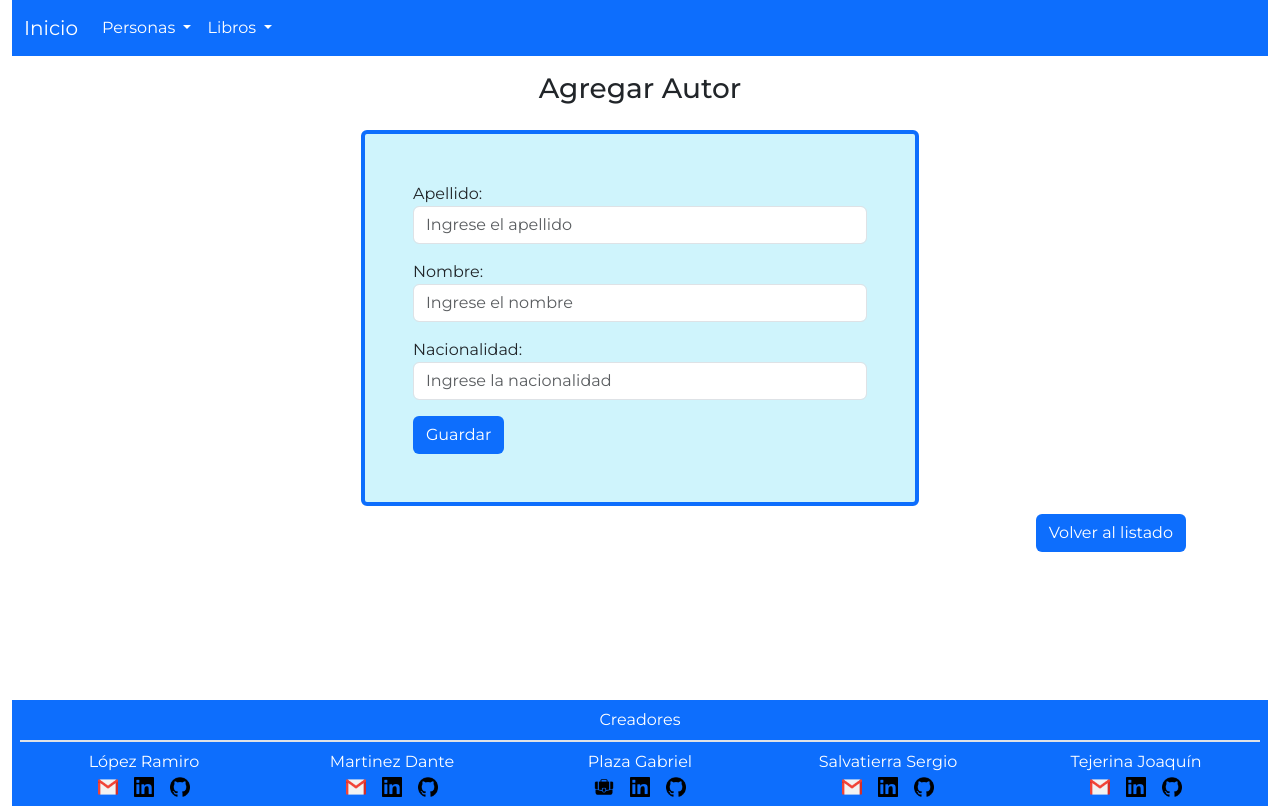
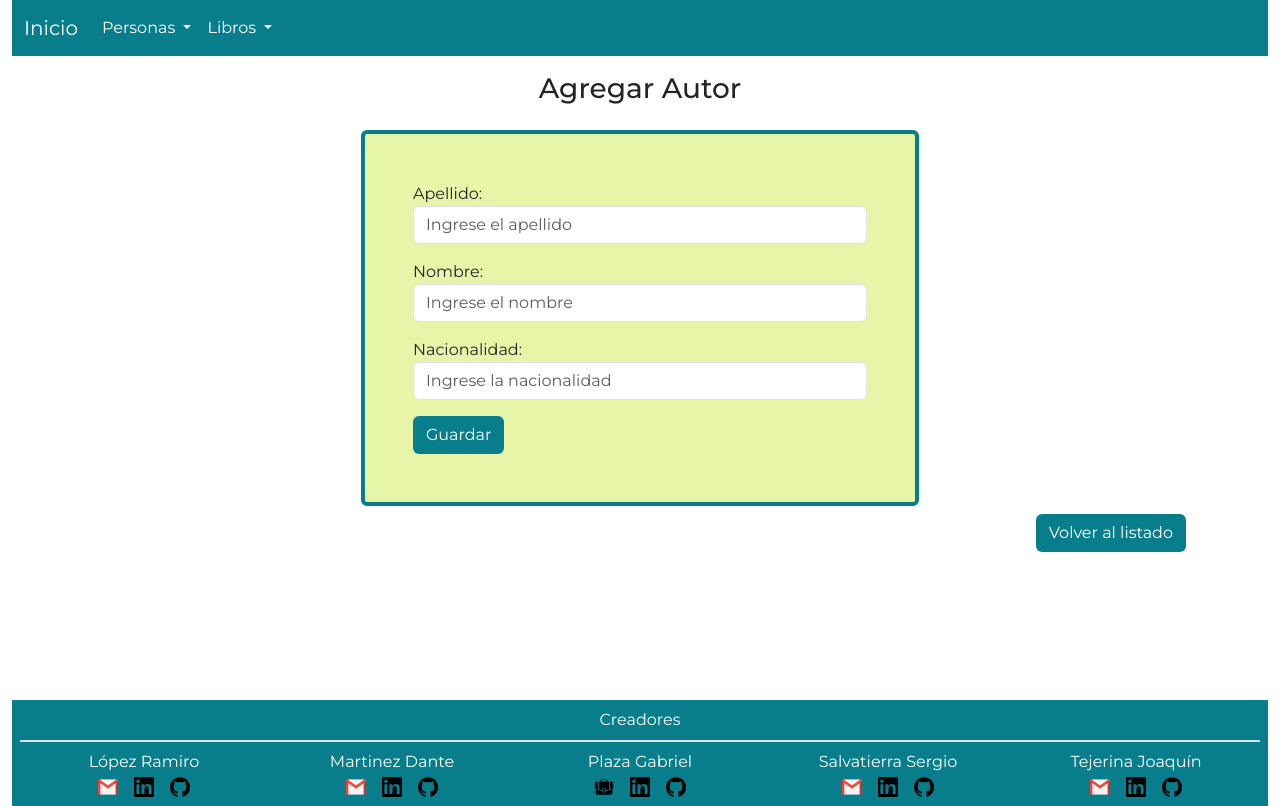
Before and after one commit to JoaquinT04/ProyectoBiblioteca, a Django app: page /autores/nuevo/ in a window 1280 px wide. Run offline with Django 4.2, Linux system fonts and the light colour scheme; some libraries are stand-ins or nearby versions.

Commit message:
FIX: Se modifica color del home

```diff
--- a/src/static/estilos/estilos.css
+++ b/src/static/estilos/estilos.css
@@ -1,8 +1,8 @@
 :root {
     /*COLOR PRIMARIO (navbar, footer, color hover cards, encabezados tablas, botones Agregar, Volver, Guardar*/
-    --color-primario:#0D6EFD ; /*rgb(99, 3, 78)*/
+    --color-primario:#087e8d ; /*rgb(99, 3, 78)*/
     /*COLOR SECUNDARIO (fondo inicio, fondo formularios*/
-    --color-secundario:#CFF4FC ; /* rgb(39, 235, 98)*/
+    --color-secundario:#e7f5a8 ; /* rgb(39, 235, 98)*/
     /*Color texto*/
     --color-texto: white;
     --color-texto-hover: white;
```
